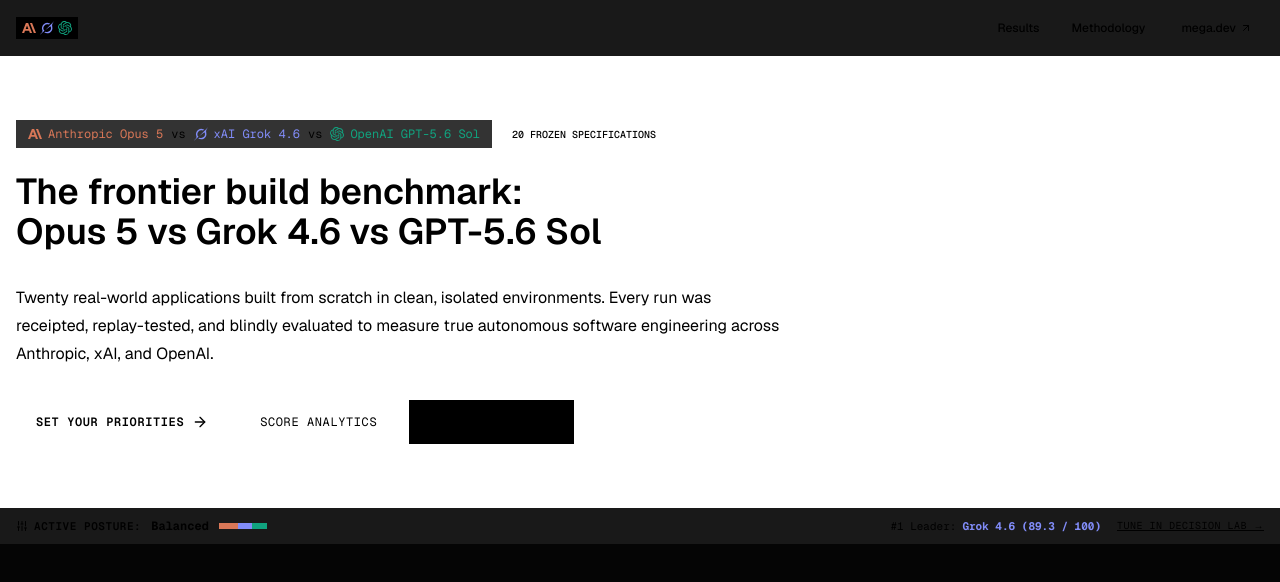
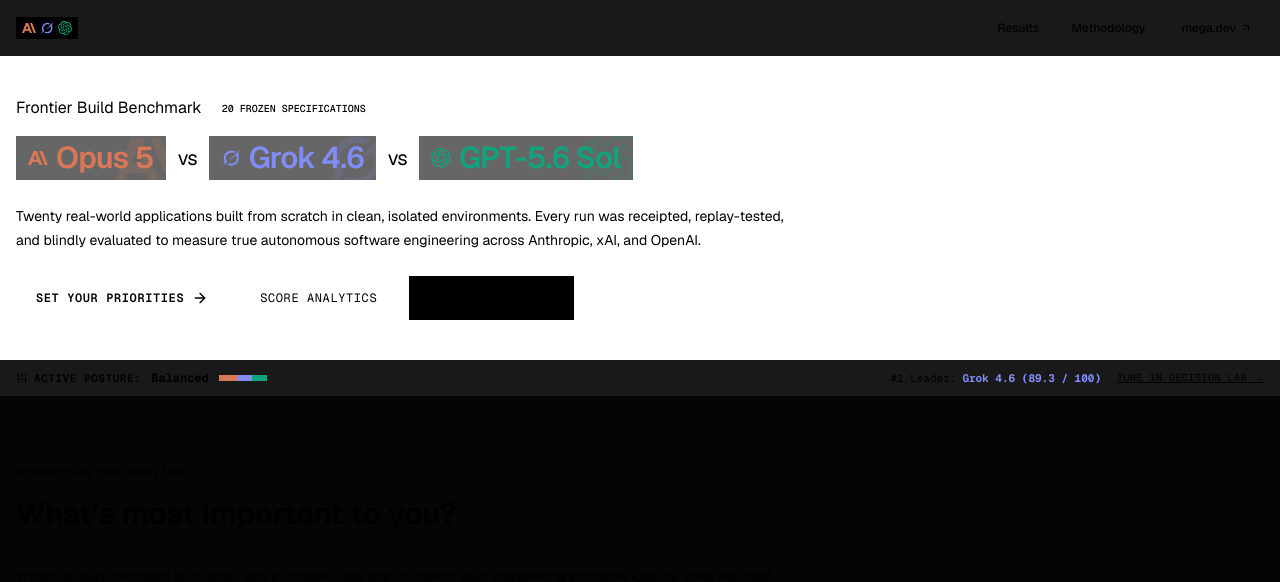
Before and after one commit to johnlindquist/opus5-vs-gpt56-vs-grok46, a Next.js app: page / in a window 1280 px wide. Shown: the top 582 px of the page. Built offline with nearby package versions, Linux system fonts and the light colour scheme.

Commit message:
feat: adopt compact hero H1 with brand colors and faded background watermark icons

```diff
--- a/src/app/page.tsx
+++ b/src/app/page.tsx
@@ -29,38 +29,60 @@ export default function Home() {
     <>
       {/* 1. HERO SECTION */}
       <section className="mega-grid border-b border-border">
-        <div className="mx-auto max-w-[1600px] px-4 py-16 sm:px-6 sm:py-24 lg:px-8 lg:py-32">
-          {/* Tri-Brand Identity Header */}
-          <div className="mb-6 flex flex-wrap items-center gap-3">
-            <div className="flex items-center gap-2 border border-border bg-black/80 px-3 py-1.5 font-mono text-xs">
-              <span className="flex items-center gap-1.5">
-                <ProviderIcon provider="claude" className="size-3.5" />
-                <span style={{ color: PROVIDER_COLOR.claude }}>Anthropic Opus 5</span>
-              </span>
-              <span className="text-muted-foreground">vs</span>
-              <span className="flex items-center gap-1.5">
-                <ProviderIcon provider="grok" className="size-3.5" />
-                <span style={{ color: PROVIDER_COLOR.grok }}>xAI Grok 4.6</span>
-              </span>
-              <span className="text-muted-foreground">vs</span>
-              <span className="flex items-center gap-1.5">
-                <ProviderIcon provider="codex" className="size-3.5" />
-                <span style={{ color: PROVIDER_COLOR.codex }}>OpenAI GPT-5.6 Sol</span>
-              </span>
-            </div>
+        <div className="mx-auto max-w-[1600px] px-4 py-10 sm:px-6 sm:py-14 lg:px-8 lg:py-16">
+          {/* Top Label */}
+          <div className="mb-4 flex flex-wrap items-center gap-3">
+            <div className="mega-label text-foreground">Frontier Build Benchmark</div>
             <Badge variant="outline" className="rounded-none border-border font-mono text-[10px] uppercase text-muted-foreground">
               20 Frozen Specifications
             </Badge>
           </div>
 
-          <h1 className="pixel-heading max-w-6xl text-4xl font-semibold text-balance sm:text-6xl lg:text-[5.2rem]">
-            The frontier build benchmark:
-            <br />
-            <span className="text-foreground">Opus 5 vs Grok 4.6 vs GPT-5.6 Sol</span>
+          {/* Compact H1 with brand colors & faded background icons */}
+          <h1 className="pixel-heading max-w-6xl text-3xl font-semibold tracking-tight text-balance sm:text-5xl lg:text-6xl flex flex-wrap items-center gap-x-3 gap-y-2.5">
+            {/* Opus 5 */}
+            <span className="relative inline-flex items-center overflow-hidden border border-border/80 bg-black/60 px-3 py-1 transition-colors">
+              <ProviderIcon
+                provider="claude"
+                className="pointer-events-none absolute -right-3 -bottom-3 size-16 opacity-15"
+              />
+              <span style={{ color: PROVIDER_COLOR.claude }} className="relative z-10 flex items-center gap-2">
+                <ProviderIcon provider="claude" className="size-5 shrink-0" />
+                Opus 5
+              </span>
+            </span>
+
+            <span className="text-xl font-normal text-muted-foreground sm:text-2xl lg:text-3xl">vs</span>
+
+            {/* Grok 4.6 */}
+            <span className="relative inline-flex items-center overflow-hidden border border-border/80 bg-black/60 px-3 py-1 transition-colors">
+              <ProviderIcon
+                provider="grok"
+                className="pointer-events-none absolute -right-3 -bottom-3 size-16 opacity-15"
+              />
+              <span style={{ color: PROVIDER_COLOR.grok }} className="relative z-10 flex items-center gap-2">
+                <ProviderIcon provider="grok" className="size-5 shrink-0" />
+                Grok 4.6
+              </span>
+            </span>
+
+            <span className="text-xl font-normal text-muted-foreground sm:text-2xl lg:text-3xl">vs</span>
+
+            {/* GPT-5.6 Sol */}
+            <span className="relative inline-flex items-center overflow-hidden border border-border/80 bg-black/60 px-3 py-1 transition-colors">
+              <ProviderIcon
+                provider="codex"
+                className="pointer-events-none absolute -right-3 -bottom-3 size-16 opacity-15"
+              />
+              <span style={{ color: PROVIDER_COLOR.codex }} className="relative z-10 flex items-center gap-2">
+                <ProviderIcon provider="codex" className="size-5 shrink-0" />
+                GPT-5.6 Sol
+              </span>
+            </span>
           </h1>
 
-          <div className="mt-8 grid max-w-6xl gap-8 md:grid-cols-[1.35fr_.65fr] md:items-end">
-            <p className="max-w-3xl text-base leading-7 text-muted-foreground sm:text-lg sm:leading-8">
+          <div className="mt-6 grid max-w-6xl gap-6 md:grid-cols-[1.35fr_.65fr] md:items-end">
+            <p className="max-w-3xl text-sm leading-6 text-muted-foreground sm:text-base sm:leading-7">
               Twenty real-world applications built from scratch in clean, isolated environments. Every run was receipted, replay-tested, and blindly evaluated to measure true autonomous software engineering across Anthropic, xAI, and OpenAI.
             </p>
             <div className="flex flex-wrap gap-3 md:justify-end">
```
